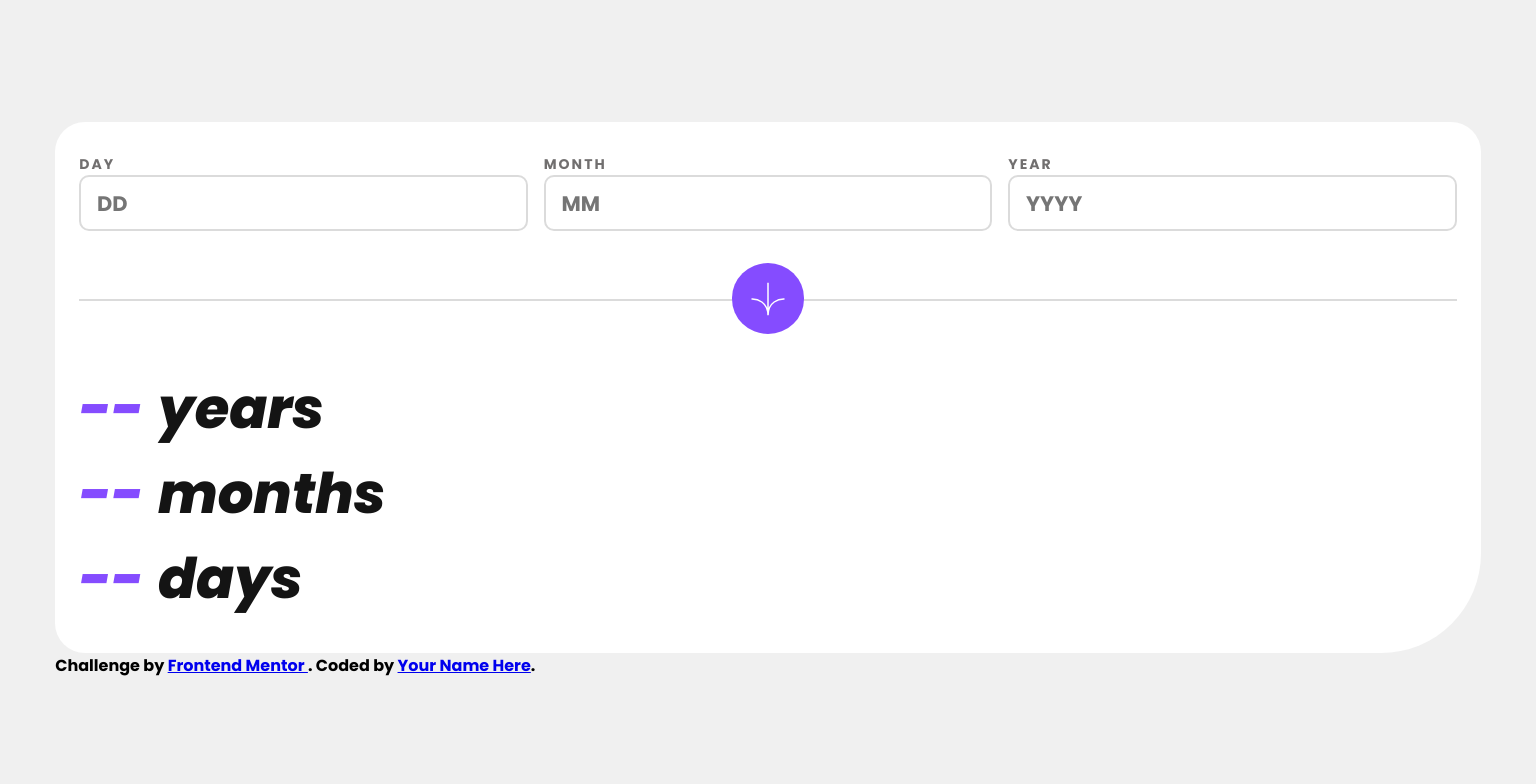
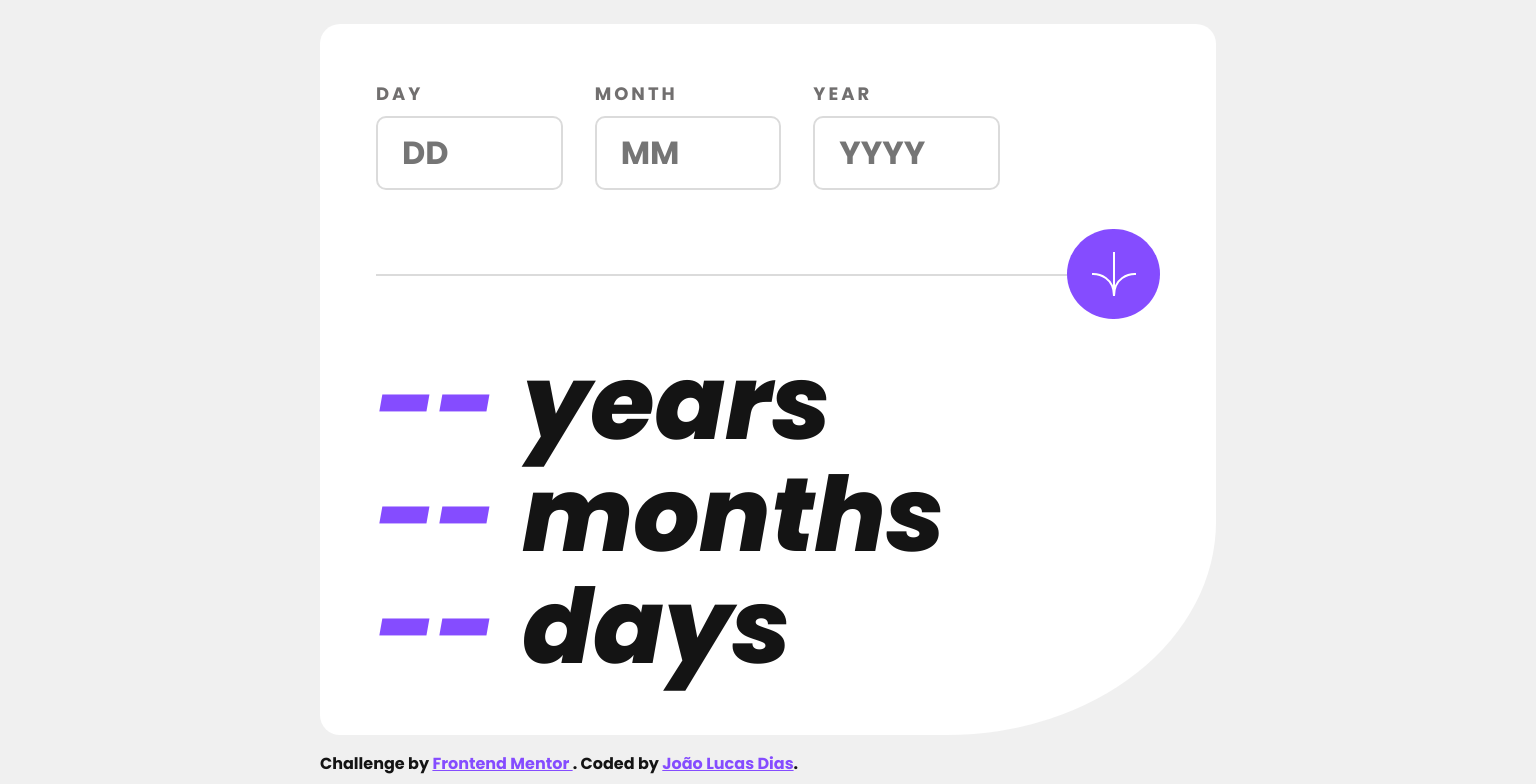
Before and after one commit to joao-lucas-dias/age-calculator-app, a React (Vite) app: page / in a window 1536 px wide. Shown: the top 784 px of the page. Built offline with nearby package versions, Linux system fonts and the light colour scheme.

Commit message:
Add active states and refactor styles

```diff
--- a/index.html
+++ b/index.html
@@ -11,18 +11,28 @@
 			href="./src/assets/images/favicon-32x32.png"
 		/>
 		<style>
-			@import url('https://fonts.googleapis.com/css2?family=Poppins:ital,wght@0,700;1,400;1,800&display=swap');
+			@import url("https://fonts.googleapis.com/css2?family=Poppins:ital,wght@0,700;1,400;1,800&display=swap");
 		</style>
 		<title>Frontend Mentor | Age calculator app</title>
 	</head>
 	<body>
 		<div id="root"></div>
-		<div className="attribution">
+		<div className="attribution" style="color: var(--color-neutral-darkest)">
 			Challenge by
-			<a href="https://www.frontendmentor.io?ref=challenge" target="_blank">
+			<a
+				href="https://www.frontendmentor.io?ref=challenge"
+				target="_blank"
+				style="color: var(--color-primary)"
+			>
 				Frontend Mentor
 			</a>
-			. Coded by <a href="#">Your Name Here</a>.
+			. Coded by
+			<a
+				href="https://www.frontendmentor.io/profile/joao-lucas-dias"
+				target="_blank"
+				style="color: var(--color-primary)"
+				>João Lucas Dias</a
+			>.
 		</div>
 		<script type="module" src="/src/main.tsx"></script>
 	</body>
--- a/src/App.module.css
+++ b/src/App.module.css
@@ -6,3 +6,10 @@
   border-radius: 30px 30px 100px 30px;
   background-color: var(--color-neutral-lightest);
 }
+
+@media (min-width: 1440px) {
+  .wrapper {
+    padding: 3.5em 3.5em;
+    border-radius: 20px 20px 30% 20px;
+  }
+}
--- a/src/components/AgeDisplay/AgeDisplay.module.css
+++ b/src/components/AgeDisplay/AgeDisplay.module.css
@@ -1,5 +1,6 @@
 .wrapper  {
   display: grid;
+  grid-row-gap: .5em;
 }
 
 .row {
@@ -10,6 +11,7 @@
   font-size: 56px;
   font-weight: var(--font-weight-bolder);
   font-style: italic;
+  line-height: 1;
 }
 
 .number {
@@ -19,3 +21,9 @@
 .label {
   color: var(--color-neutral-darkest);
 }
+
+@media (min-width: 1440px) {
+  .row {
+    font-size: 6.5rem;
+  }
+}
--- a/src/components/Form/Button/Button.module.css
+++ b/src/components/Form/Button/Button.module.css
@@ -21,5 +21,24 @@
 }
 
 .button > svg {
-  scale: .75;
+	scale: 0.75;
 }
+
+@media (min-width: 1440px) {
+	.wrapper {
+		place-content: end;
+	}
+
+	.button {
+		padding: 1.75em;
+    cursor: pointer;
+	}
+
+  .button:hover {
+    background-color: var(--color-neutral-darkest);
+  }
+
+	.button > svg {
+		scale: 1;
+	}
+}
--- a/src/components/Form/Form.module.css
+++ b/src/components/Form/Form.module.css
@@ -16,6 +16,7 @@
 	font-size: 14px;
 	text-transform: uppercase;
 	letter-spacing: 2px;
+	margin-bottom: .5em;
 	color: var(--color-neutral-dark);
 }
 
@@ -28,10 +29,15 @@
 	padding: 0.5em 0.75em;
 
 	font-size: 21px;
+	outline: none;
 	border-radius: 10px;
 	border: 2px solid var(--color-neutral-light);
 	color: var(--color-neutral-darkest);
 	background-color: var(--color-neutral-lightest);
+}
+
+.input:focus-visible {
+	border: 2px solid var(--color-primary);
 }
 
 .input::placeholder {
@@ -46,4 +52,26 @@
   color: var(--color-error);
   font-size: 13px;
   font-weight: 400;
+	margin-top: .5em;
 }
+
+@media (min-width: 1440px) {
+	.inputs_wrapper {
+		padding-right: 10em;
+		gap: 2em;
+	}
+
+	.label {
+		font-size: 18px;
+		letter-spacing: 3px;
+	}
+
+	.input {
+		padding: .35em .75em;
+		font-size: 32px;
+	}
+
+	.input::placeholder {
+		font-size: 32px;
+	}
+}
--- a/src/index.css
+++ b/src/index.css
@@ -42,6 +42,7 @@ body {
 	min-height: 100dvh;
 	display: grid;
 	place-content: center;
+	grid-row-gap: 1em;
 	padding-inline: 1em;
 
 	background-color: var(--color-neutral-lighter);
@@ -55,3 +56,15 @@ video {
 	display: block;
 	max-width: 100%;
 }
+
+@media (min-width: 1024px) {
+	body {
+		padding-inline: 15em;
+	}
+}
+
+@media (min-width: 1440px) {
+	body {
+		padding-inline: 20em;
+	}
+}
```
Lines whose indentation alone changed are shown as unchanged.
